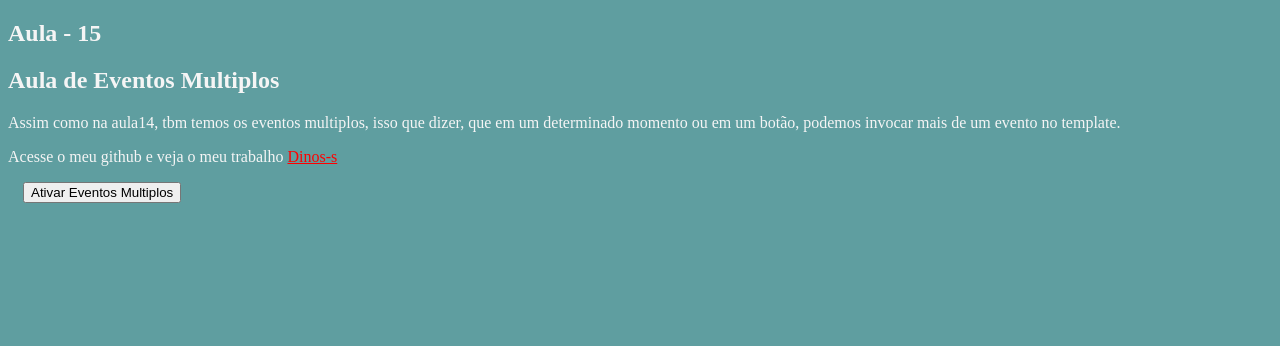
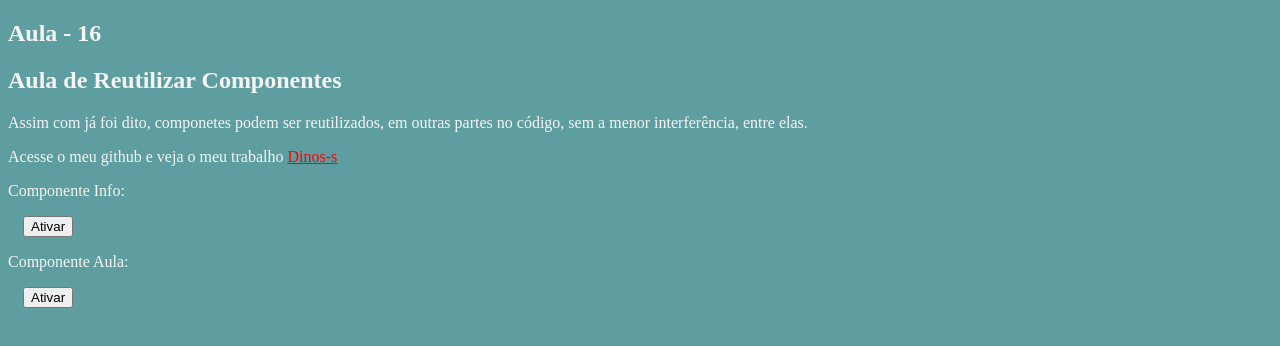
Before and after one commit to Dinos-s/VUE-curso, a Vue app: page / in a window 1280 px wide. Shown: the top 346 px of the page. Built offline with nearby package versions, Linux system fonts and the light colour scheme.

Commit message:
reciclando componetes

```diff
--- a/src/components/Aula.vue
+++ b/src/components/Aula.vue
@@ -1,8 +1,9 @@
 <template>
-    <h2>Aula - 15</h2>
+    <h2>Aula - 16</h2>
     <h2>Aula de {{ aula }}</h2>
     <Info/>
-    <EventsMult/>
+    <p>Componente Aula:</p>
+    <Reutilizar/>
 </template>
 
 <style>
@@ -13,16 +14,16 @@
 
 <script>
     import Info from "./Info.vue";
-    import EventsMult from './EventsMult.vue';
+    import Reutilizar from './Reutilizar.vue';
     export default{
         name: 'aula',
         components:{
             Info,
-            EventsMult,
+            Reutilizar,
         },
         data(){
             return {
-                aula: 'Eventos Multiplos'
+                aula: 'Reutilizar Componentes'
             }
         }
     }
--- a/src/components/EventsMult.vue
+++ /dev/null
@@ -1,34 +0,0 @@
-<template>
-    <div>
-        <button @click="Evet1(txt1, $event), Evet2($event)">Ativar Eventos Multiplos</button>
-        <p>{{ MultsEvent }}</p>
-    </div>
-</template>
-
-<style scoped>
-    div{
-        margin: 15px;
-    }
-</style>
-
-<script>
-    export default{
-        name: 'EventsMult',
-        data(){
-            return{
-                MultsEvent: '',
-                txt1: 'Evento 1 ativado'
-            }
-        },
-        methods: {
-            Evet1(txt1, e){
-                this.MultsEvent = txt1
-            },
-            Evet2(e){
-                setTimeout(() => {
-                    this.MultsEvent = 'Evento 2: ativado'
-                }, 500);
-            }
-        }
-    }
-</script>
--- /dev/null
+++ b/src/components/Reutilizar.vue
@@ -0,0 +1,28 @@
+<template>
+    <div>
+        <button @click="ativar">Ativar</button>
+        <span v-show="gtp">PRONTO</span>
+    </div>
+</template>
+
+<style scoped>
+    div{
+        margin: 15px;
+    }
+</style>
+
+<script>
+    export default{
+        name: 'Reutilizar',
+        data(){
+            return{
+                gtp: false
+            }
+        },
+        methods: {
+            ativar(){
+                this.gtp = !this.gtp
+            }
+        }
+    }
+</script>
--- a/src/components/info.vue
+++ b/src/components/info.vue
@@ -1,12 +1,15 @@
 <template>
-    <!-- <h2>Aula - 15</h2> -->
-    <p>Assim como na aula14, tbm temos os eventos multiplos, isso que dizer, que em um determinado momento ou em um botão, podemos invocar mais de um evento no template.</p>
+    <!-- <h2>Aula - 16</h2> -->
+    <p>Assim com já foi dito, componetes podem ser reutilizados, em outras partes no código, sem a menor interferência, entre elas.</p>
     <p>Acesse o meu github e veja o meu trabalho <a v-bind:href="github" target="_blank">Dinos-s</a></p>
     <p v-show="showemail">Meu contato: {{ email }}</p>
+
+    <p>Componente Info:</p>
+    <Reutilizar/>
 </template>
 
 <script>
-
+    import Reutilizar from "./Reutilizar.vue";
     export default {
         name: 'Info',
         data(){
@@ -16,6 +19,9 @@
                 showemail: false,
                 btnText: 'Mostrar e-mail',
             }
+        },
+        components: {
+            Reutilizar,
         },
         methods: {
             showEmail(){
```
